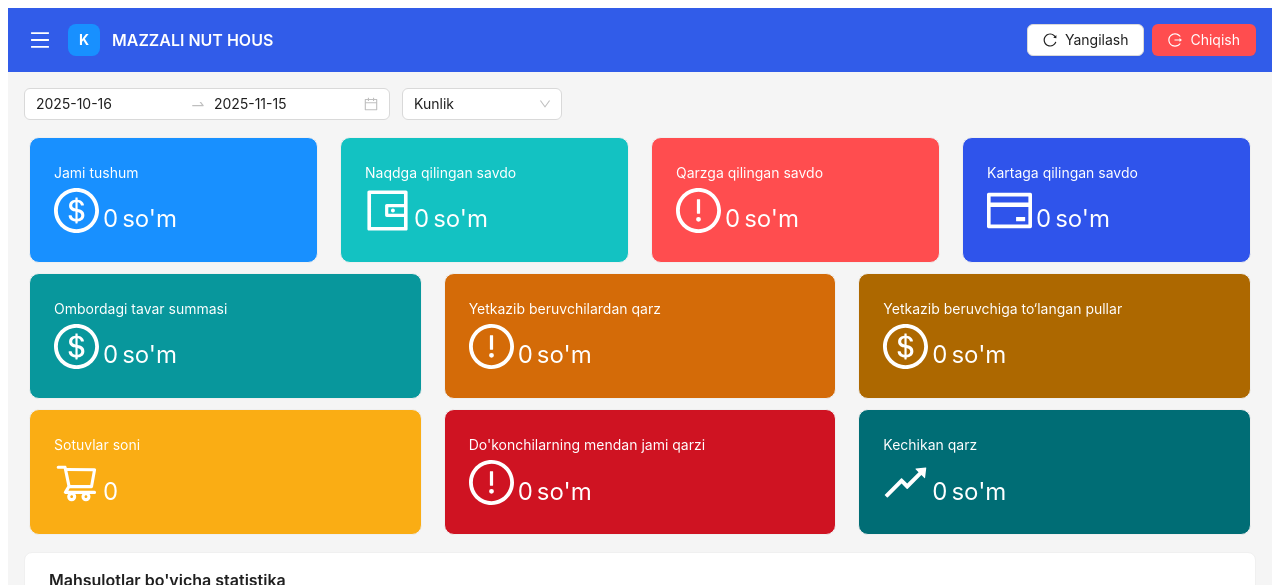
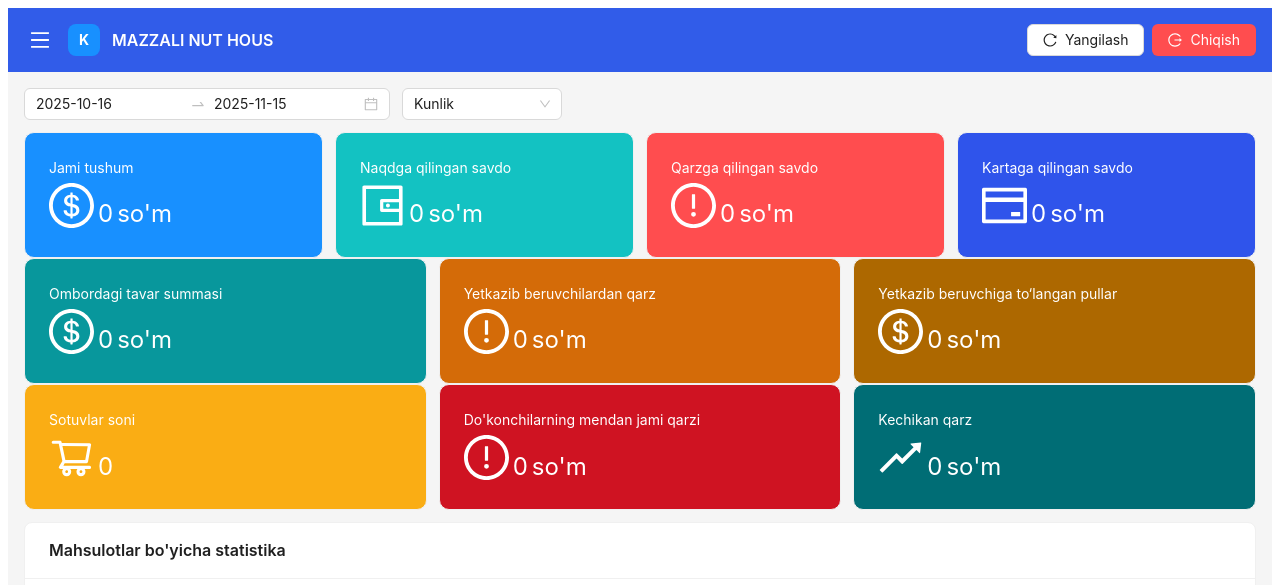
Before and after one commit to bekicom/sklad-f, a React (Vite) app: page /kassa/statistika in a window 1280 px wide. Shown: the top 585 px of the page. Built offline with nearby package versions, Linux system fonts and the light colour scheme; no server answers; sample sign-in values are in the browser's storage.

Commit message:
Fix stats card wrapping to keep desktop layout in 3 rows

```diff
--- a/src/page/Stats.jsx
+++ b/src/page/Stats.jsx
@@ -259,7 +259,7 @@ export default function Stats() {
       {/* Statistik kartalar */}
       <Row gutter={12}>
         <Col xs={24} sm={12} md={8} lg={6}>
-          <Card style={{ background: "#1890ff", borderRadius: 10, margin: 5 }}>
+          <Card style={{ background: "#1890ff", borderRadius: 10 }}>
             <Statistic
               title={<span style={{ color: "#fff" }}>Jami tushum</span>}
               value={stats.total_revenue}
@@ -273,7 +273,7 @@ export default function Stats() {
           </Card>
         </Col>
         <Col xs={24} sm={12} md={8} lg={6}>
-          <Card style={{ background: "#13c2c2", borderRadius: 10, margin: 5 }}>
+          <Card style={{ background: "#13c2c2", borderRadius: 10 }}>
             <Statistic
               title={<span style={{ color: "#fff" }}>Naqdga qilingan savdo </span>}
               value={stats.cash_total}
@@ -288,7 +288,7 @@ export default function Stats() {
         </Col>
 
         <Col xs={24} sm={12} md={8} lg={6}>
-          <Card style={{ background: "#ff4d4f", borderRadius: 10, margin: 5 }}>
+          <Card style={{ background: "#ff4d4f", borderRadius: 10 }}>
             <Statistic
               title={
                 <span style={{ color: "#fff" }}>Qarzga qilingan savdo</span>
@@ -307,7 +307,7 @@ export default function Stats() {
         </Col>
 
         <Col xs={24} sm={12} md={8} lg={6}>
-          <Card style={{ background: "#2f54eb", borderRadius: 10, margin: 5 }}>
+          <Card style={{ background: "#2f54eb", borderRadius: 10 }}>
             <Statistic
               title={<span style={{ color: "#fff" }}>Kartaga qilingan savdo </span>}
               value={stats.card_total}
@@ -322,7 +322,7 @@ export default function Stats() {
         </Col>
 
         <Col xs={24} sm={12} md={8} lg={8}>
-          <Card style={{ background: "#08979c", borderRadius: 10, margin: 5 }}>
+          <Card style={{ background: "#08979c", borderRadius: 10 }}>
             <Statistic
               title={
                 <span style={{ color: "#fff" }}>Ombordagi tavar summasi</span>
@@ -339,7 +339,7 @@ export default function Stats() {
         </Col>
 
         <Col xs={24} sm={12} md={8} lg={8}>
-          <Card style={{ background: "#d46b08", borderRadius: 10, margin: 5 }}>
+          <Card style={{ background: "#d46b08", borderRadius: 10 }}>
             <Statistic
               title={
                 <span style={{ color: "#fff" }}>
@@ -360,7 +360,7 @@ export default function Stats() {
         </Col>
 
         <Col xs={24} sm={12} md={8} lg={8}>
-          <Card style={{ background: "#ad6800", borderRadius: 10, margin: 5 }}>
+          <Card style={{ background: "#ad6800", borderRadius: 10 }}>
             <Statistic
               title={
                 <span style={{ color: "#fff" }}>
@@ -379,7 +379,7 @@ export default function Stats() {
         </Col>
 
         <Col xs={24} sm={12} md={8} lg={8}>
-          <Card style={{ background: "#faad14", borderRadius: 10, margin: 5 }}>
+          <Card style={{ background: "#faad14", borderRadius: 10 }}>
             <Statistic
               title={<span style={{ color: "#fff" }}>Sotuvlar soni</span>}
               value={stats.total_sales_count}
@@ -396,7 +396,6 @@ export default function Stats() {
             style={{
               background: "#cf1322",
               borderRadius: 10,
-              margin: 5,
             }}
           >
             <Statistic
@@ -423,7 +422,6 @@ export default function Stats() {
             style={{
               background: stats.total_profit >= 0 ? "#006d75" : "#ff4d4f",
               borderRadius: 10,
-              margin: 5,
             }}
           >
             <Statistic
```
